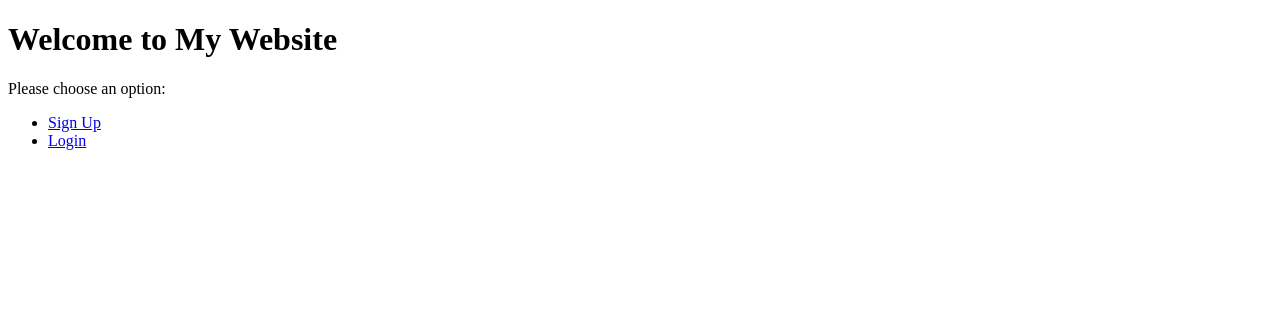
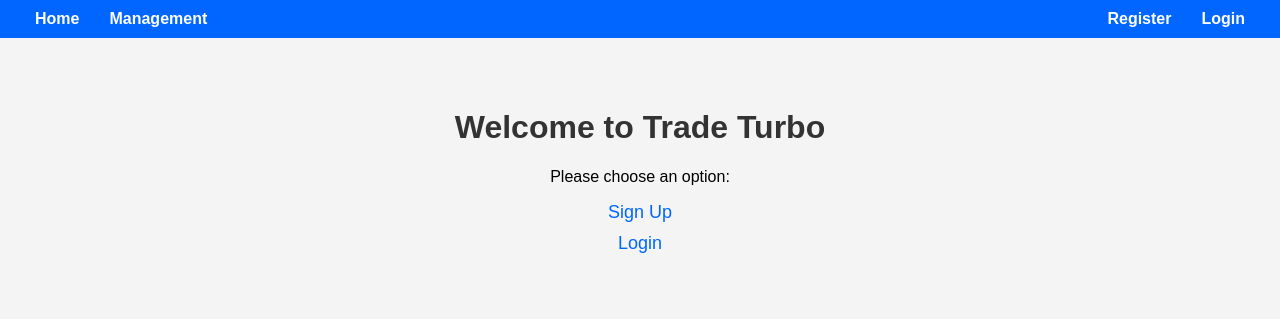
Before and after one commit to betaberry/trade-turbo-frontend, a Flask app: page / in a window 1280 px wide. Shown: the top 319 px of the page. Run offline with Flask 3, Linux system fonts and the light colour scheme.

Commit message:
feat: improve home page

```diff
--- a/trade/templates/index.html
+++ b/trade/templates/index.html
@@ -3,14 +3,92 @@
 <head>
     <meta charset="UTF-8">
     <meta name="viewport" content="width=device-width, initial-scale=1.0">
-    <title>Home</title>
+    <title>Trade Turbo - Home</title>
+    <style>
+        body {
+            font-family: Arial, sans-serif;
+            margin: 0;
+            padding: 0;
+            background-color: #f4f4f4;
+        }
+
+        nav {
+            background-color: #0066ff;
+            padding: 10px 20px;
+            display: flex;
+            justify-content: space-between;
+            align-items: center;
+            color: white;
+        }
+
+        nav ul {
+            list-style-type: none;
+            margin: 0;
+            padding: 0;
+            display: flex;
+        }
+
+        nav ul li {
+            margin: 0 15px;
+        }
+
+        nav ul li a {
+            color: white;
+            text-decoration: none;
+            font-weight: bold;
+        }
+
+        nav ul li a:hover {
+            text-decoration: underline;
+        }
+
+        .container {
+            text-align: center;
+            padding: 50px;
+        }
+
+        h1 {
+            color: #333;
+        }
+
+        ul.options {
+            list-style-type: none;
+            padding: 0;
+        }
+
+        ul.options li {
+            margin: 10px 0;
+        }
+
+        ul.options li a {
+            text-decoration: none;
+            color: #0066ff;
+            font-size: 18px;
+        }
+
+        ul.options li a:hover {
+            text-decoration: underline;
+        }
+    </style>
 </head>
 <body>
-    <h1>Welcome to My Website</h1>
-    <p>Please choose an option:</p>
-    <ul>
-        <li><a href="/register">Sign Up</a></li>
-        <li><a href="/login">Login</a></li>
-    </ul>
+    <nav>
+        <ul>
+            <li><a href="/home">Home</a></li>
+            <li><a href="/management">Management</a></li>
+        </ul>
+        <ul>
+            <li><a href="/register">Register</a></li>
+            <li><a href="/login">Login</a></li>
+        </ul>
+    </nav>
+    <div class="container">
+        <h1>Welcome to Trade Turbo</h1>
+        <p>Please choose an option:</p>
+        <ul class="options">
+            <li><a href="/register">Sign Up</a></li>
+            <li><a href="/login">Login</a></li>
+        </ul>
+    </div>
 </body>
 </html>
```
Also changed, not shown: src/contexts/TradeContext.js (added, +41 -0 lines), src/pages/Insight.css (added, +27 -0 lines), src/pages/Insight.js (added, +63 -0 lines), 1 other file.
